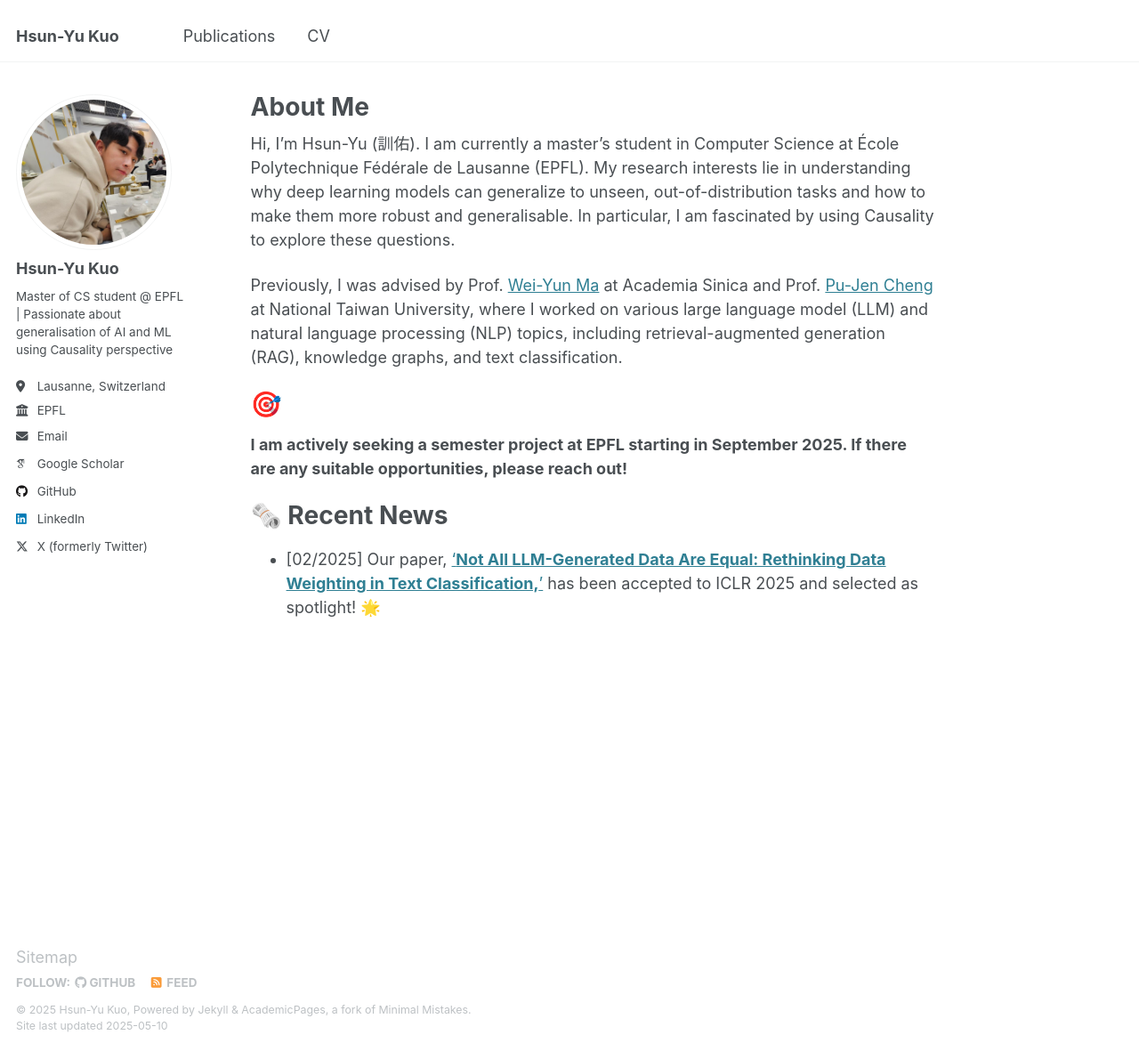
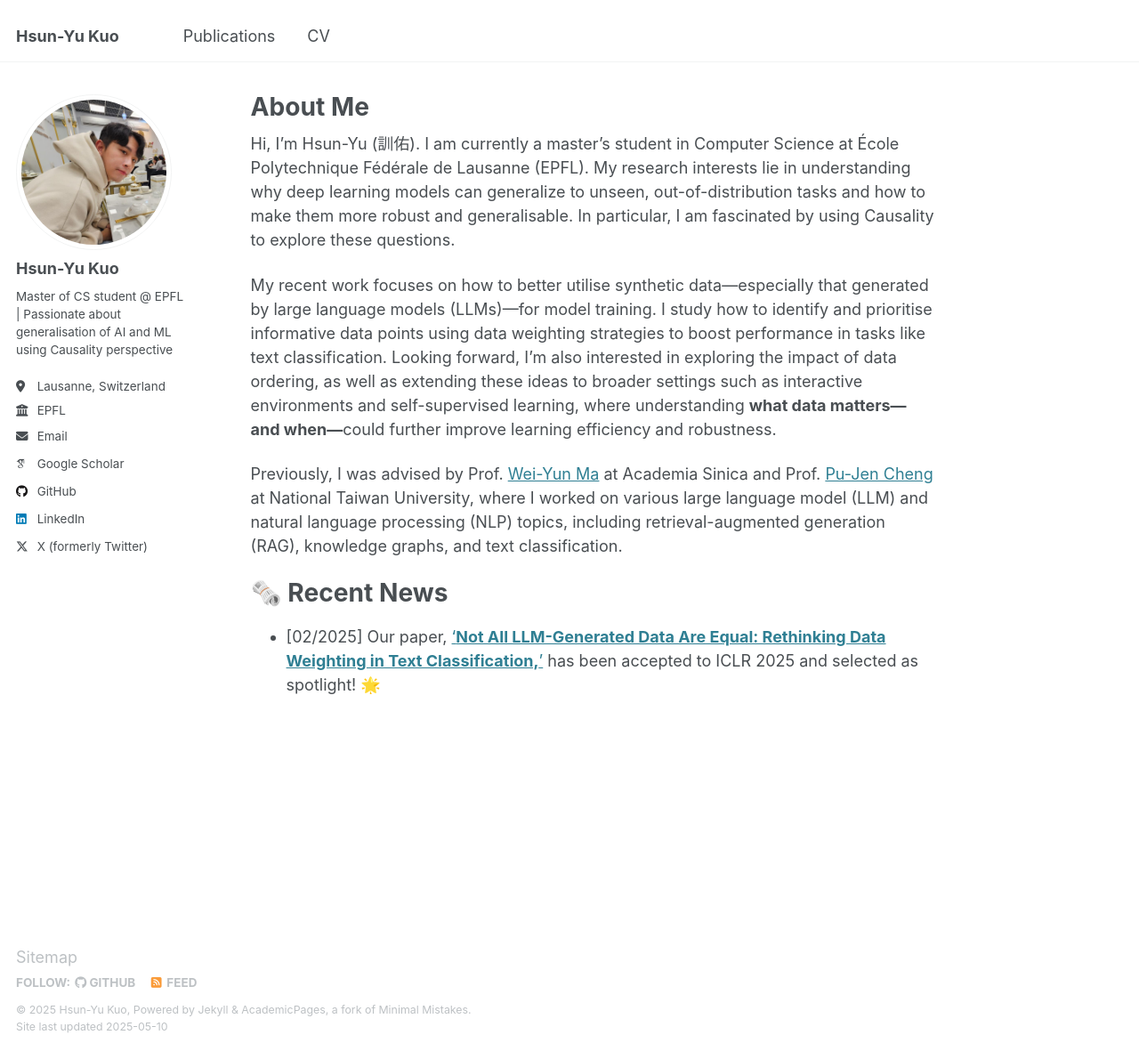
Before and after one commit to Hsun-Yu/Hsun-Yu.github.io, a Jekyll site: the page built from _pages/about.md, in a window 1280 px wide and 1181 px high. Shown: the whole window at 89% size. Built offline with Jekyll 4.4.1, drawn with Linux system fonts in a browser that asks for light colours; some web fonts are replaced.

Commit message:
Update .gitignore and revise about page content

```diff
--- a/_pages/about.md
+++ b/_pages/about.md
@@ -9,11 +9,9 @@ redirect_from:
 Hi, I'm Hsun-Yu (訓佑).
 I am currently a master's student in Computer Science at École Polytechnique Fédérale de Lausanne (EPFL). My research interests lie in understanding why deep learning models can generalize to unseen, out-of-distribution tasks and how to make them more robust and generalisable. In particular, I am fascinated by using Causality to explore these questions.
 
+My recent work focuses on how to better utilise synthetic data—especially that generated by large language models (LLMs)—for model training. I study how to identify and prioritise informative data points using data weighting strategies to boost performance in tasks like text classification. Looking forward, I’m also interested in exploring the impact of data ordering, as well as extending these ideas to broader settings such as interactive environments and self-supervised learning, where understanding **what data matters—and when—**could further improve learning efficiency and robustness.
+
 Previously, I was advised by Prof. [Wei-Yun Ma](https://ckip.iis.sinica.edu.tw/) at Academia Sinica and Prof. [Pu-Jen Cheng](https://www.csie.ntu.edu.tw/~pjcheng/) at National Taiwan University, where I worked on various large language model (LLM) and natural language processing (NLP) topics, including retrieval-augmented generation (RAG), knowledge graphs, and text classification.
-
-🎯
-======
-**I am actively seeking a semester project at EPFL starting in September 2025. If there are any suitable opportunities, please reach out!**
 
 🗞️ Recent News
 ======
```
Also changed, not shown: 2 other files.
